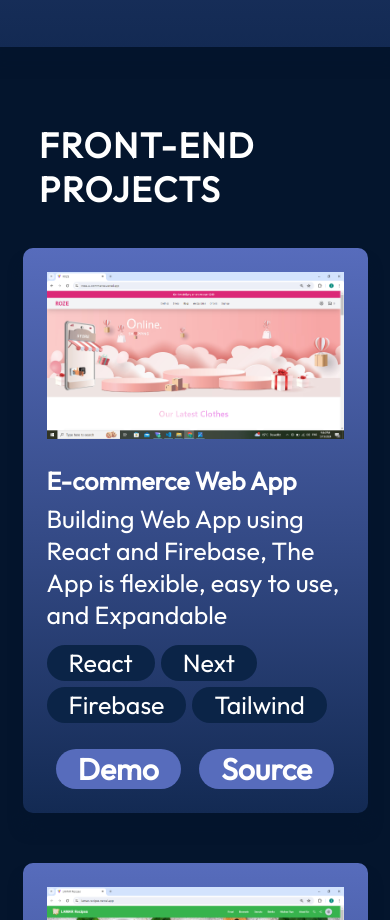
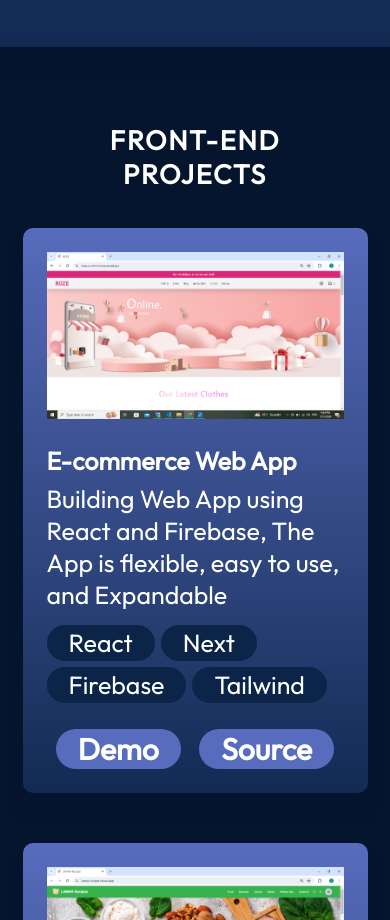
Before and after one commit to zainab224498/my-portfolio, a React (Vite) app: page / in a window 390 px wide. Shown: the part 11080-12000 px from the top of the page. Built offline with nearby package versions, Linux system fonts and the light colour scheme.

Commit message:
Update Projects.module.css

```diff
--- a/src/components/Projects/Projects.module.css
+++ b/src/components/Projects/Projects.module.css
@@ -24,3 +24,11 @@
   gap: 50px;
   width: 100%;
 }
+
+@media screen and (max-width: 830px) {
+.title {
+  font-size: 27px;
+  text-align: center;
+  font-weight: bold;
+}
+}
```
